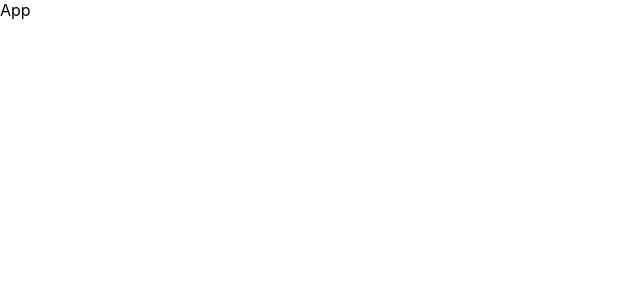
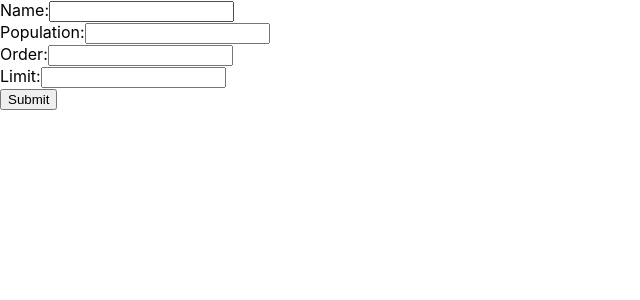
Before and after one commit to AlexanderPopadyuk/uc1-ai, a React (Create React App) app: page / in a window 1280 px wide. Shown: the top 300 px of the page, without its empty margins (0-640 px from the left). Built offline with nearby package versions, Linux system fonts and the light colour scheme; no server answers.

Commit message:
UC#1 Create endpoint

```diff
--- a/src/App.js
+++ b/src/App.js
@@ -1,7 +1,9 @@
+import { Form } from './Form';
+
 export const App = () => {
   return (
     <div>
-      App
+      <Form />
     </div>
   );
 }
--- /dev/null
+++ b/src/Form.js
@@ -0,0 +1,95 @@
+import { useEffect, useState } from 'react';
+import axios from 'axios';
+
+export const Form = () => {
+  const [formData, setFormData] = useState({
+    name: '',
+    population: '',
+    order: '',
+    limit: ''
+  });
+  const [countries, setCountries] = useState([]);
+
+  useEffect(() => {
+    // Fetch data from the API using axios
+    axios.get('https://restcountries.com/v3.1/all')
+      .then(response => {
+        setCountries(response.data);
+      })
+      .catch(error => {
+        console.error("Error fetching data:", error);
+      });
+  }, []);
+
+  const handleChange = (e) => {
+    const { name, value } = e.target;
+    setFormData(prevState => ({
+      ...prevState,
+      [name]: value
+    }));
+  };
+
+  const handleSubmit = (e) => {
+    e.preventDefault();
+    // Do something with formData
+    console.log('Form data submitted:', formData);
+  };
+
+  console.log(countries);
+
+  return (
+    <div>
+      <form onSubmit={handleSubmit}>
+        <div>
+          <label>
+            Name:
+            <input
+              type="text"
+              name="name"
+              value={formData.name}
+              onChange={handleChange}
+            />
+          </label>
+        </div>
+
+        <div>
+          <label>
+            Population:
+            <input
+              type="text"
+              name="population"
+              value={formData.population}
+              onChange={handleChange}
+            />
+          </label>
+        </div>
+
+        <div>
+          <label>
+            Order:
+            <input
+              type="text"
+              name="order"
+              value={formData.order}
+              onChange={handleChange}
+            />
+          </label>
+        </div>
+
+        <div>
+          <label>
+            Limit:
+            <input
+              type="number"
+              name="limit"
+              value={formData.limit}
+              onChange={handleChange}
+            />
+          </label>
+        </div>
+
+        <button type="submit">Submit</button>
+      </form>
+    </div>
+  );
+}
```
Also changed, not shown: Create endpoint.txt (added).
